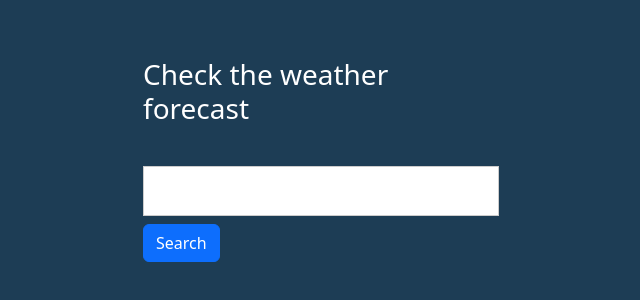
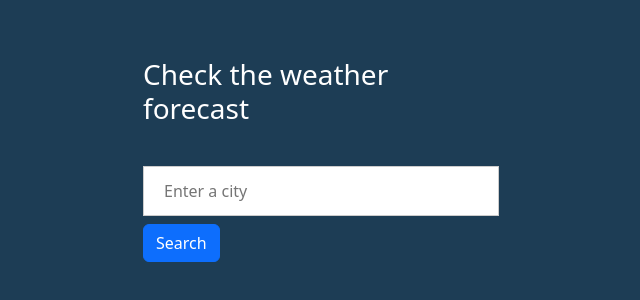
Before and after one commit to jonayoub/final-project, a React (Create React App) app: page /dashboard in a window 1280 px wide. Shown: the part 224-524 px from the top of the page, without its empty margins (319-959 px from the left). Built offline with nearby package versions, Linux system fonts and the light colour scheme.

Commit message:
Added a placeholder

```diff
--- a/src/Dashboard.js
+++ b/src/Dashboard.js
@@ -22,7 +22,7 @@ function Dashboard() {
   let form = (
     <div>
       <form onSubmit={displayTemperature}>
-        <input type="text" onChange={handleChange} />
+        <input type="text" placeholder='Enter a city' onChange={handleChange} />
         <input type="submit" class="btn btn-primary"value="Search" />
       </form>
     </div>
--- a/src/LoginForm.js
+++ b/src/LoginForm.js
@@ -31,9 +31,6 @@ function LoginForm() {
       .eq('password', password)
       .single()
 
-      console.log('data:', data)
-      console.log('error:', error)
-
       if (error) {
         toast.error('An error occurred while logging in', { autoClose: 5000 })
       } else if (!data) {
@@ -42,7 +39,6 @@ function LoginForm() {
         toast.success('Logged in successfully!', { autoClose: 5000 })
         navigate('/dashboard');
 
-        // Redirect to dashboard or home page
       }
   }
 
```
